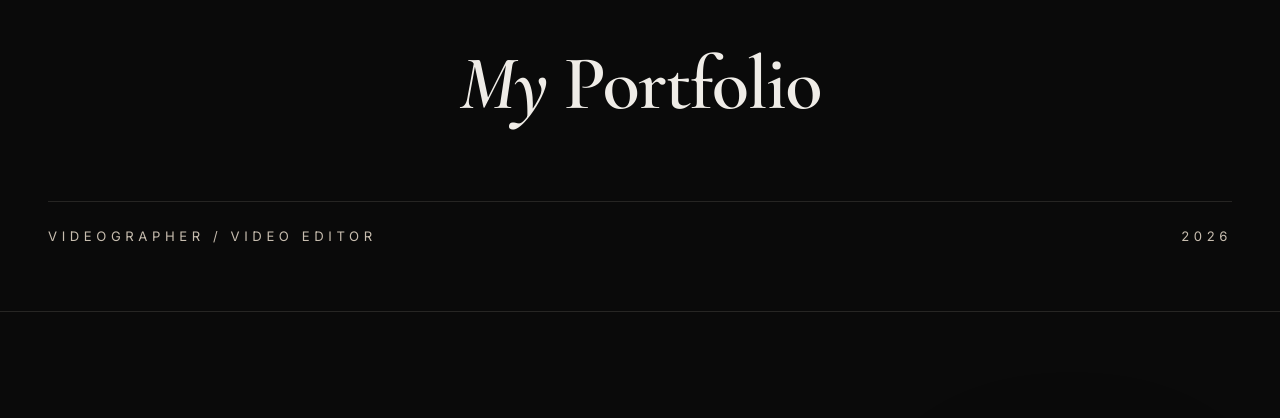
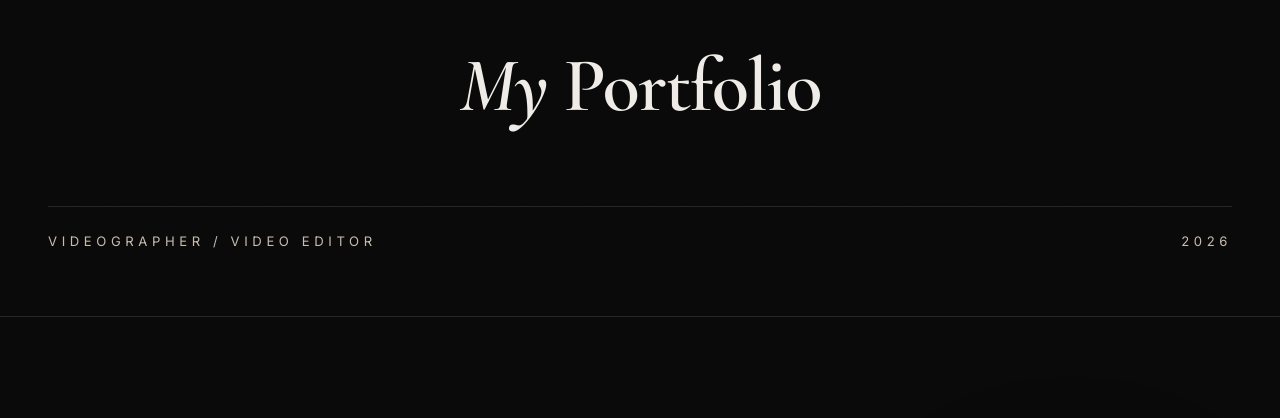
Before and after one commit to pachuau10/portfolio_opa, a Django app: page / in a window 1280 px wide. Shown: the part 489-907 px from the top of the page. Run offline with Django 5.2, Linux system fonts and the light colour scheme; data that the repository does not hold is empty; some libraries are stand-ins or nearby versions; some web fonts are replaced.

Commit message:
fix hero gap

```diff
--- a/static/css/style.css
+++ b/static/css/style.css
@@ -127,13 +127,15 @@ ul, ol { list-style: none; }
   flex-direction: column;
 }
 .hero-grid {
-  width: 100%; max-width: var(--container);
+  width: 100%;
+  max-width: var(--container);
   margin: 0 auto;
   position: relative;
   display: flex;
   flex-direction: column;
-  min-height: calc(100vh - 12rem);
-  justify-content: space-between;
+  min-height: auto;
+  justify-content: flex-start;
+  gap: 2rem;
 }
 .hero-collage {
   display: flex;
```
